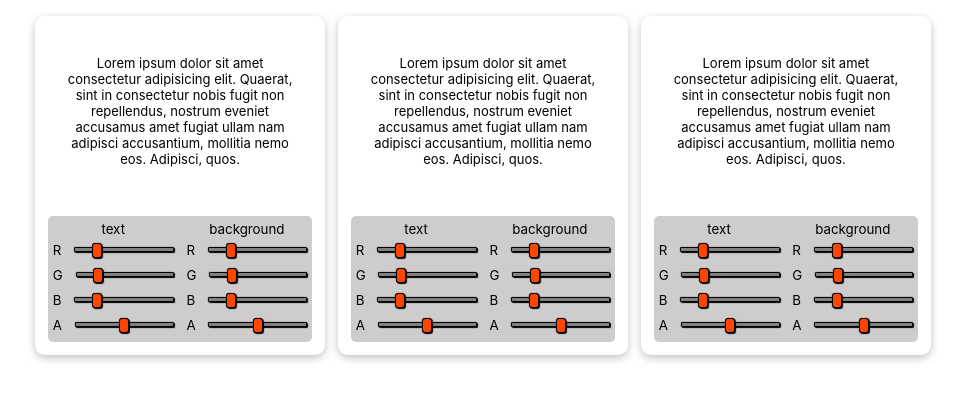
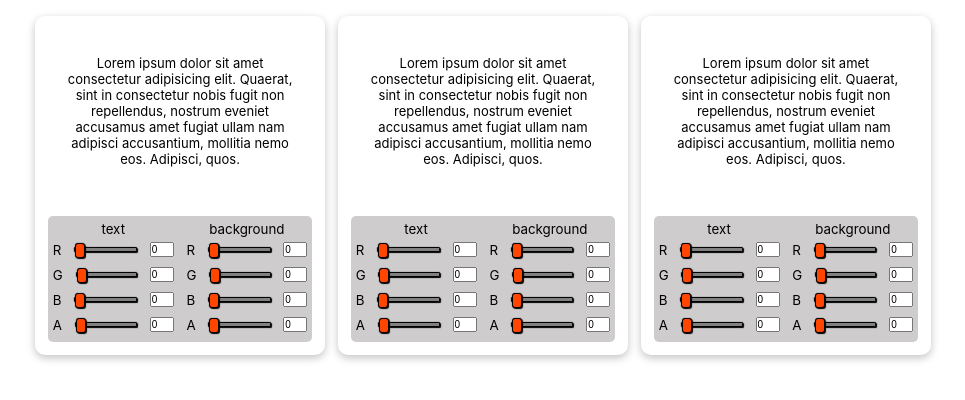
Before and after one commit to bart-1/css-stylizer, a React (Vite) app: page / in a window 1280 px wide. Shown: the top 400 px of the page, without its empty margins (157-1122 px from the left). Built offline with nearby package versions, Linux system fonts and the light colour scheme.

Commit message:
feat: useStates and handler for inputs
Add universal handler for all inputs.
refactor: add factory method for creating inputs from
array of objects instead of lots of lines in JSX

```diff
--- a/src/App.tsx
+++ b/src/App.tsx
@@ -20,8 +20,8 @@ function App() {
     },
   ]);
 
-  const samplesSet = numberOfSamples.map((sample) => (
-    <div className="sample-set">
+  const samplesSet = numberOfSamples.map((sample, index) => (
+    <div className="sample-set" key={sample}>
       <Sample sampleID={`sample${sample}`} />
       <ControlPanel
         sampleName={`sample${sample}`}
--- a/src/ColorController.tsx
+++ b/src/ColorController.tsx
@@ -1,5 +1,11 @@
-import react, { useEffect, useState } from "react";
-import './styles/ColorController.css';
+import react, {
+  FormEvent,
+  InputHTMLAttributes,
+  SyntheticEvent,
+  useEffect,
+  useState,
+} from "react";
+import "./styles/ColorController.css";
 
 interface ColorControllerProps {
   name: string;
@@ -8,15 +14,39 @@ interface ColorControllerProps {
   colorDataType: "rgba" | "hsla" | "hexa";
 }
 
+type InputList = {
+  id: number;
+  name: string;
+  min: number;
+  max: number;
+  color: string;
+}[];
+
+const inputsList = [
+  { id: 0, name: "r", min: 0, max: 255, color: "rgb" },
+  { id: 1, name: "g", min: 0, max: 255, color: "rgb" },
+  { id: 2, name: "b", min: 0, max: 255, color: "rgb" },
+  { id: 3, name: "h", min: 0, max: 359, color: "hsl" },
+  { id: 4, name: "s", min: 0, max: 100, color: "hsl" },
+  { id: 5, name: "l", min: 0, max: 100, color: "hsl" },
+  { id: 6, name: "a", min: 0, max: 100, color: "a" },
+];
+
 const ColorController = ({
   name,
-  inputColor,
+  inputColor = "rgba",
   outputColor,
   colorDataType,
 }: ColorControllerProps) => {
   const [r, setR] = useState(0);
   const [g, setG] = useState(0);
   const [b, setB] = useState(0);
+  const [h, setH] = useState(0);
+  const [s, setS] = useState(0);
+  const [l, setL] = useState(0);
+  const [a, setA] = useState(0);
+  const [hex, setHEX] = useState("");
+  const [hexA, setHEXA] = useState("");
 
   useEffect(() => {
     if (colorDataType === "rgba") inputColor;
@@ -24,56 +54,75 @@ const ColorController = ({
     else if (colorDataType === "hexa") inputColor;
   }, [colorDataType]);
 
+  const handleInput = (e: FormEvent<HTMLInputElement>) => {
+    if (e.currentTarget)
+      eval(`set${e.currentTarget.name.toUpperCase()}`)(e.currentTarget.value);
+  };
+
+  const inputGenerator = (inputOption: string) => {
+    let inputsCutedList: InputList = [];
+
+    if (inputOption === "rgba") {
+      inputsCutedList = inputsList.filter(
+        (inp) => inp.color === "rgb" || inp.color === "a"
+      );
+    } else if (inputOption === "hsla") {
+      inputsCutedList = inputsList.filter(
+        (inp) => inp.color === "hsl" || inp.color === "a"
+      );
+    } else return null;
+
+    if (inputsCutedList)
+      return inputsCutedList.map((inp, index) => (
+        <label key={inp.id} htmlFor={inp.name}>
+          {inp.name.toUpperCase()}
+          <input
+            type="range"
+            name={inp.name}
+            min={inp.min}
+            max={inp.max}
+            onChange={(e) => handleInput(e)}
+            value={eval(inp.name)}
+          />
+          <input
+            type="number"
+            name={inp.name}
+            min={inp.min}
+            max={inp.max}
+            onChange={(e) => handleInput(e)}
+            value={eval(inp.name)}
+          />
+        </label>
+      ));
+  };
+
   return (
     <>
       <div className="color-controller">
-        <div className="color-controller-title">{ name}</div>
-        {colorDataType === "rgba" && (
-          <>
-            <label htmlFor="r">
-              R
-              <input type="range" name="r" min={0} max={255} />
-            </label>
-            <label htmlFor="g">
-              G
-              <input type="range" name="g" min={0} max={255} />
-            </label>
-            <label htmlFor="b">
-              B
-              <input type="range" name="b" min={0} max={255} />
-            </label>
-          </>
-        )}
+        <div className="color-controller-title">{name}</div>
+        {colorDataType === "rgba" && inputGenerator("rgba")}
 
-        {colorDataType === "hsla" && (
-          <>
-            <label htmlFor="h">
-              H
-              <input type="range" name="h" min={0} max={359} />
-            </label>
-            <label htmlFor="s">
-              S
-              <input type="range" name="s" min={0} max={100} />
-            </label>
-            <label htmlFor="l">
-              L
-              <input type="range" name="l" min={0} max={100} />
-            </label>
-          </>
-        )}
-        <label htmlFor="a">
-          A
-          <input type="range" name="a" min={0} max={100} />
-        </label>
+        {colorDataType === "hsla" && inputGenerator("hsla")}
+
         {colorDataType === "hexa" && (
           <>
             <label htmlFor="hex">
               HEX
-              <input type="text" name="hex" />
+              <input
+                type="text"
+                name="hex"
+                onChange={(e) => handleInput(e)}
+                value={hex}
+              />
             </label>
-            <label htmlFor="a">
+            <label htmlFor="ahex">
               A
-              <input type="text" name="a" />
+              <input
+                type="text"
+                name="ahex"
+                onChange={(e) => handleInput(e)}
+                value={hexA}
+              />
             </label>
           </>
         )}
--- a/src/styles/ColorController.css
+++ b/src/styles/ColorController.css
@@ -43,7 +43,19 @@ input[type="range"]:focus {
   outline: none;
 }
 
+input[type="number"] {
+  width: 20px;
+  margin: 0;
+  padding: 0;
+  font-size: x-small;
+}
 /* chrome */
+input::-webkit-outer-spin-button,
+input::-webkit-inner-spin-button {
+  -webkit-appearance: none;
+  margin: 0;
+  text-align: center;
+}
 input[type="range"] {
   -webkit-appearance: none;
 }
@@ -76,6 +88,10 @@ input[type="range"]::-webkit-slider-thumb {
 } */
 
 /* Firefox */
+
+input[type="number"] {
+  -moz-appearance: textfield;
+}
 input[type="range"]::-moz-range-track {
   width: 100%;
   height: 5px;
```
